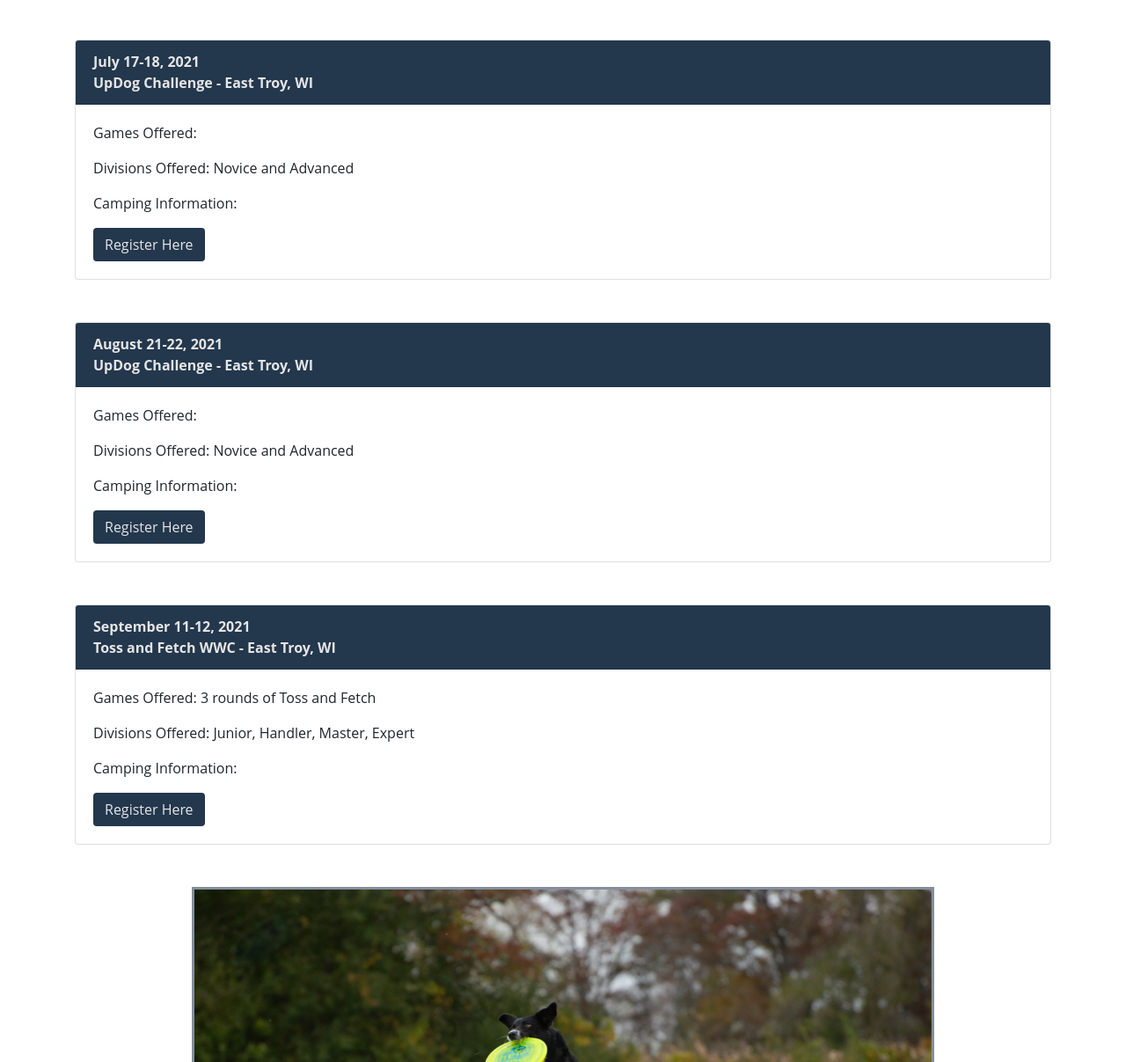
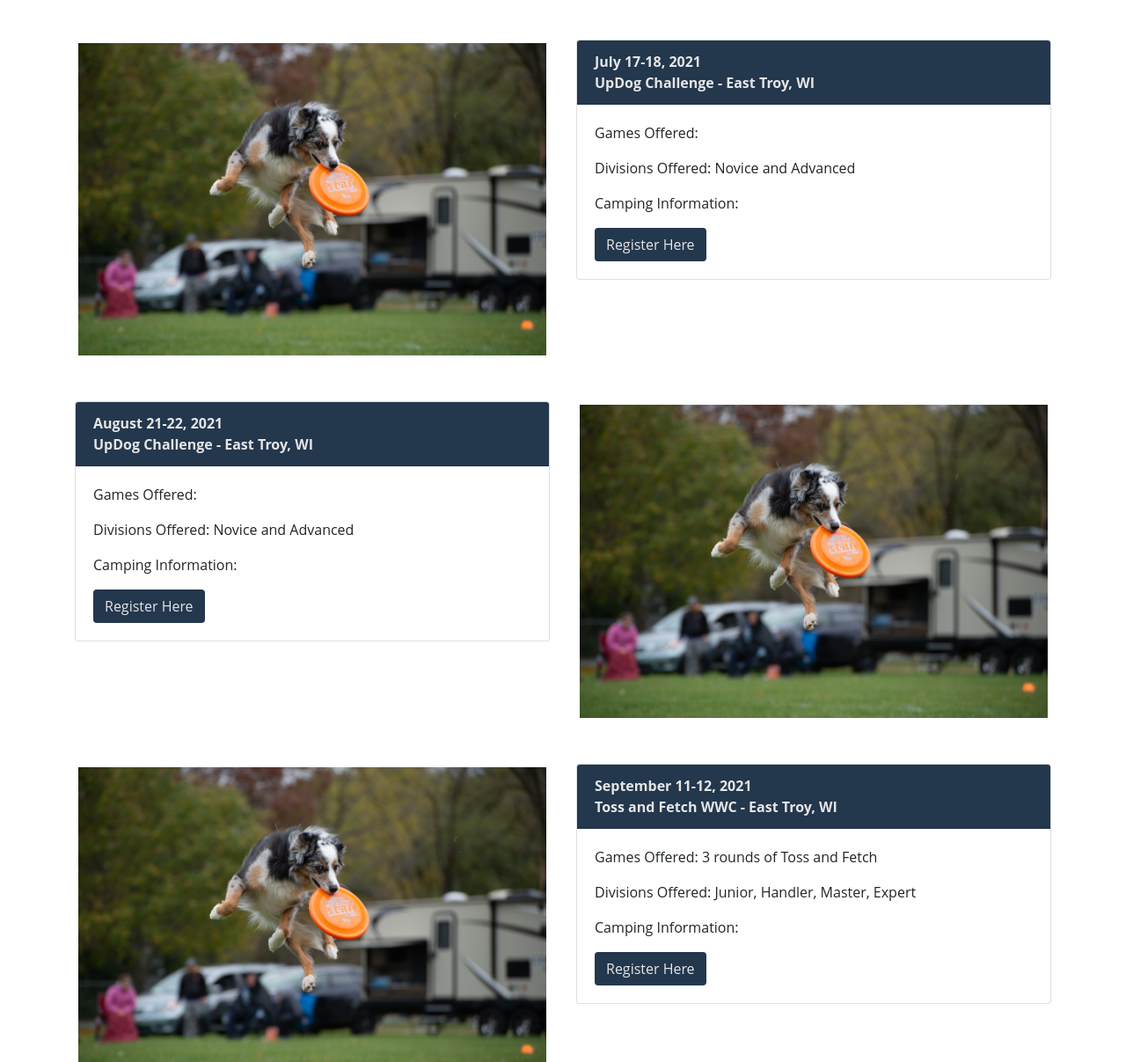
Before and after one commit to BraveLittleTodoList/mkediscdogs, a website: page events.html in a window 1280 px wide. Shown: the part 233-1440 px from the top of the page at 88% size. Drawn offline with nearby package versions, Linux system fonts and the light colour scheme.

Commit message:
Event page added picture thumbnails

```diff
--- a/events.html
+++ b/events.html
@@ -46,6 +46,9 @@
         </div>
 
         <div class="row pt-5">
+            <div class="col-sm-6 d-none d-sm-block">
+                <img class="d-flex img-thumbnail" src="img/nalu.jpg" alt="Nalu">
+            </div>
             <div class="col">
                 <div class="card">
                     <div class="card-header">
@@ -77,9 +80,15 @@
                     </div>
                 </div>
             </div>
+            <div class="col-sm-6 d-none d-sm-block">
+                <img class="d-flex img-thumbnail" src="img/nalu.jpg" alt="Nalu">
+            </div>
         </div>
 
         <div class="row pt-5">
+            <div class="col-sm-6 d-none d-sm-block">
+                <img class="d-flex img-thumbnail" src="img/nalu.jpg" alt="Nalu">
+            </div>
             <div class="col">
                 <div class="card">
                     <div class="card-header">
```
